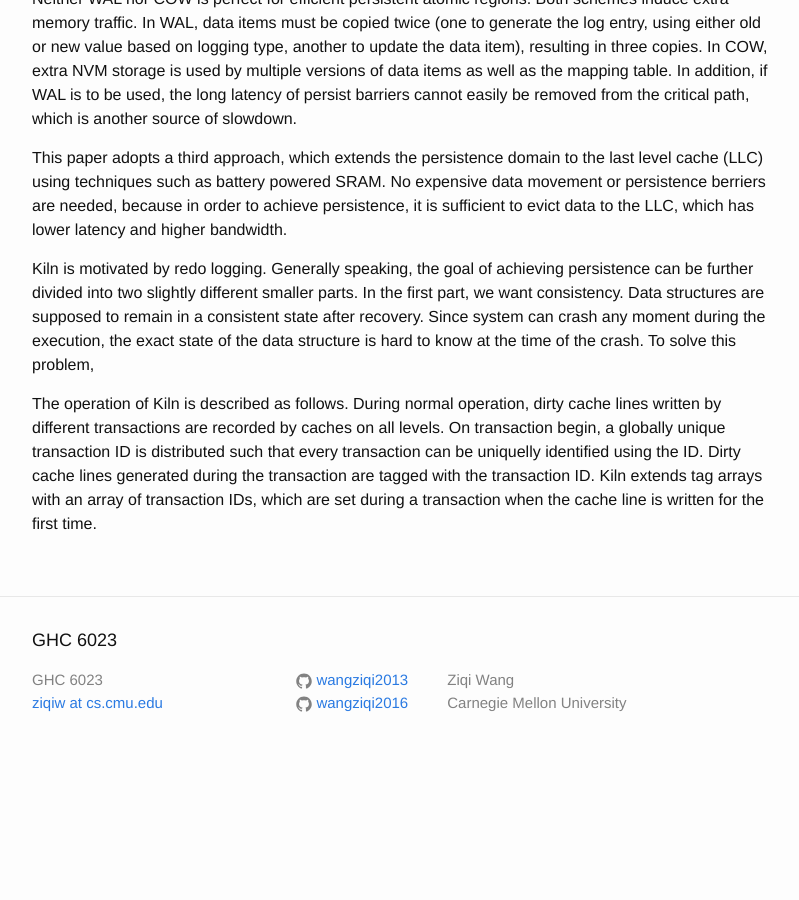
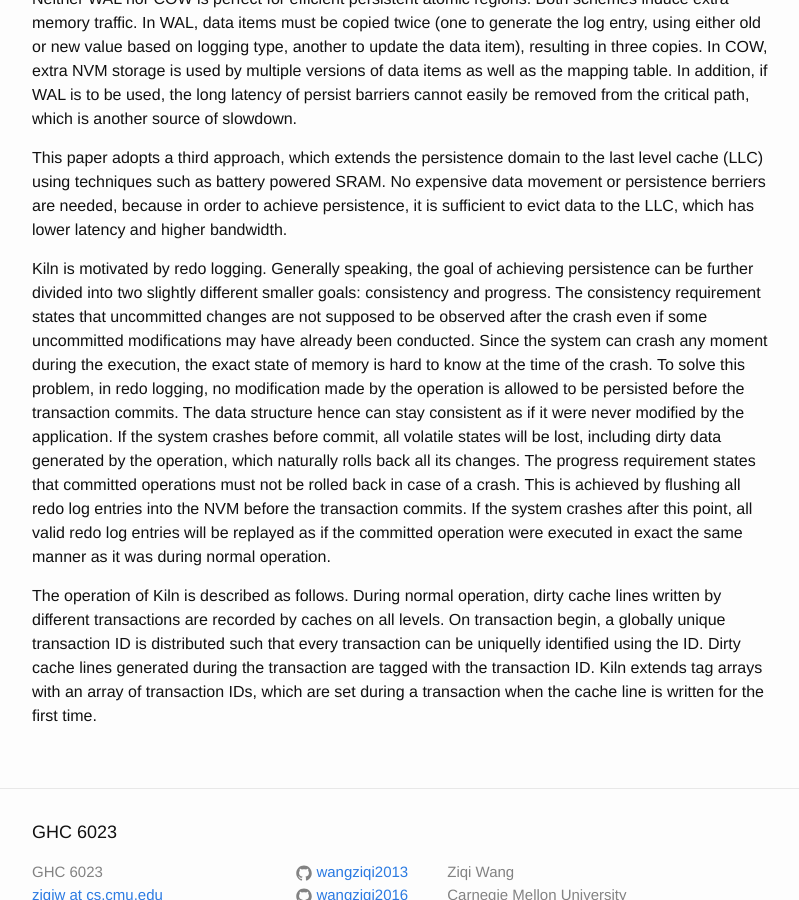
Before and after one commit to wangziqi2013/wangziqi2013.github.io, a Jekyll site: the page built from _posts/2019-02-20-kiln.markdown, in a window 1280 px wide and 900 px high, scrolled down 802 px. Shown: the whole window, without its empty margins (238-1037 px from the left). Built offline with Jekyll 4.4.1, drawn with Linux system fonts in a browser that asks for light colours; before the commit the page ends 1576 px from its top, so only the background shows below that.

Commit message:
Finish two goals

```diff
--- a/_posts/2019-02-20-kiln.markdown
+++ b/_posts/2019-02-20-kiln.markdown
@@ -32,9 +32,14 @@ as battery powered SRAM. No expensive data movement or persistence berriers are
 persistence, it is sufficient to evict data to the LLC, which has lower latency and higher bandwidth.
 
 Kiln is motivated by redo logging. Generally speaking, the goal of achieving persistence can be further divided into two
-slightly different smaller parts. In the first part, we want consistency. Data structures are supposed to remain in a
-consistent state after recovery. Since system can crash any moment during the execution, the exact state of the data structure
-is hard to know at the time of the crash. To solve this problem,
+slightly different smaller goals: consistency and progress. The consistency requirement states that uncommitted changes are
+not supposed to be observed after the crash even if some uncommitted modifications may have already been conducted. Since
+the system can crash any moment during the execution, the exact state of memory is hard to know at the time of the crash. To solve this problem, in redo logging, no modification made by the operation is allowed to be persisted before the transaction commits. The data structure hence can stay consistent
+as if it were never modified by the application. If the system crashes before commit, all volatile states will be lost,
+including dirty data generated by the operation, which naturally rolls back all its changes. The progress requirement states
+that committed operations must not be rolled back in case of a crash. This is achieved by flushing all redo log entries
+into the NVM before the transaction commits. If the system crashes after this point, all valid redo log entries will be
+replayed as if the committed operation were executed in exact the same manner as it was during normal operation.
 
 The operation of Kiln is described as follows. During normal operation, dirty cache lines written by different transactions
 are recorded by caches on all levels. On transaction begin, a globally unique transaction ID is distributed such that
```
